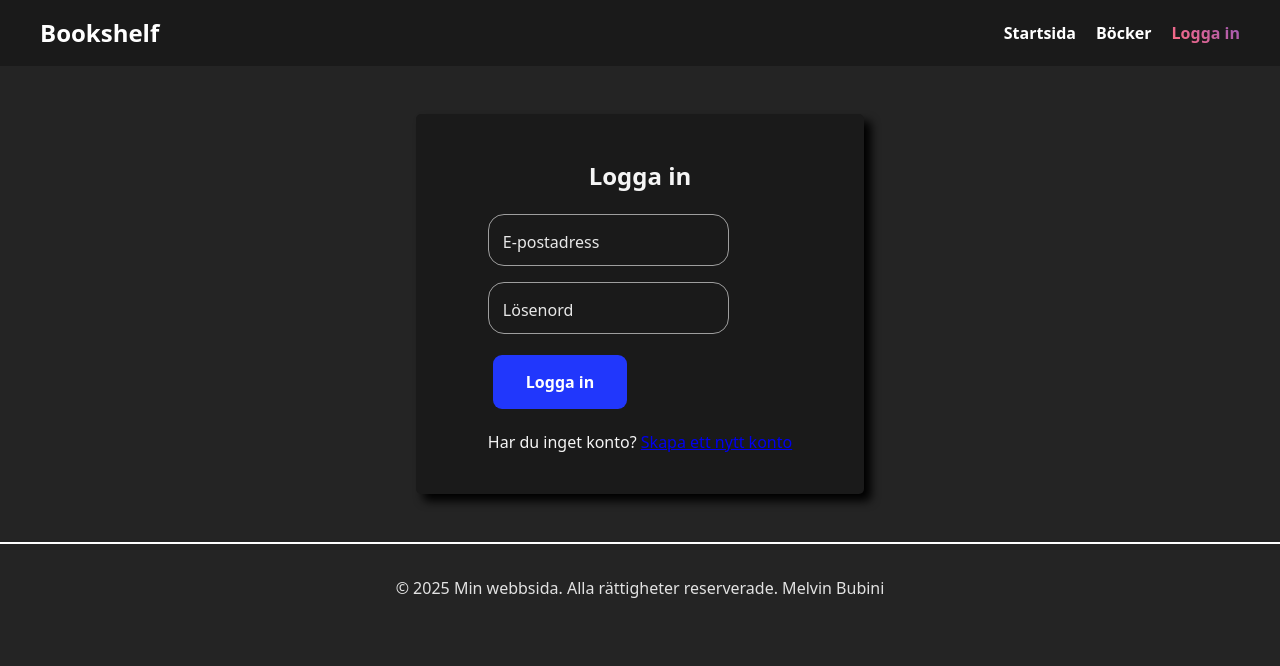
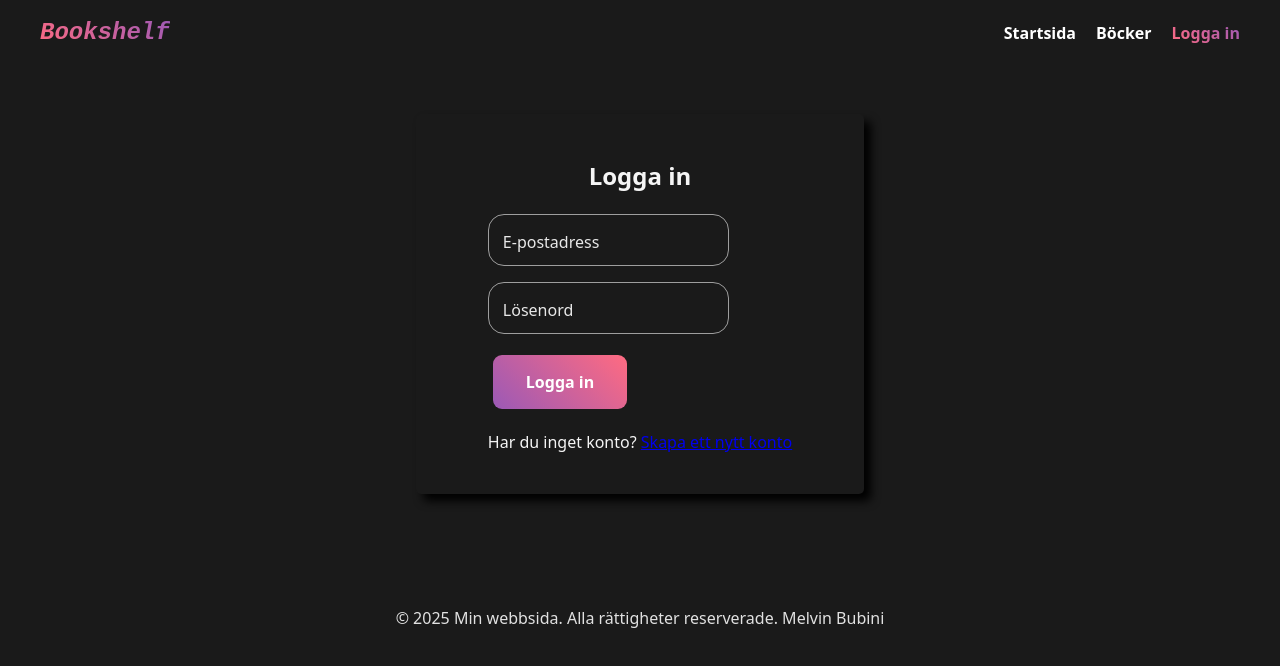
Before and after one commit to Melvin-Bubini/dt210g_projekt_frontend, a React (Vite) app: page /login in a window 1280 px wide. Shown: the top 666 px of the page. Built offline with nearby package versions, Linux system fonts and the light colour scheme.

Commit message:
bättre styling för input fält samt knappar

```diff
--- a/src/css/BookPage.css
+++ b/src/css/BookPage.css
@@ -14,6 +14,8 @@
     margin: 0;
     margin-left: 1em;
     padding: 0;
+    font-size: 20px !important;
+    transition: none !important;
 }
 
 .error-message {
@@ -91,8 +93,6 @@
     align-items: center;
 }
 
-
-
 .search-input {
     width: 300px;
     padding: 10px;
@@ -100,22 +100,24 @@
     font-size: 16px;
     background: #1e1e1e;
     color: #fff;
-
+    outline: none;
+    border: 1.5px solid pink !important;
 }
 
 .search-button {
-    background: #007bff;
+    padding: 1rem 2rem;
+    background: linear-gradient(45deg, #9b59b6, #ff6b81);
     color: white;
-    border: none;
-    padding: 10px 15px;
+    text-decoration: none;
     border-radius: 5px;
-    cursor: pointer;
-    font-size: 16px;
-    transition: background 0.3s ease;
+    transition: background 1s ease;
+    transition: color 0.3s ease;
+    font-weight: bold;
 }
 
 .search-button:hover {
-    background: #0056b3;
+    background: linear-gradient(45deg, #ff6b81, #9b59b6);
+    color: #000000;
 }
 
 /* Tabell-container */
@@ -136,7 +138,7 @@
 
 /* Tabellens header */
 .book-table thead {
-    background: #007bff;
+    background: linear-gradient(45deg, #9b59b6, #ff6b81);
     color: white;
 }
 
--- a/src/css/Footer.css
+++ b/src/css/Footer.css
@@ -1,10 +1,11 @@
 footer {
     margin: 0%;
-    padding: 2em 0;
+    padding: 3em 0;
+    margin-top: 4em;
     text-align: center;
-    border-top: solid 2px white;
     width: 100%;
     bottom: 0;
+    background-color: #1a1a1a;
 }
 footer p {
     margin-bottom: 0%;
--- a/src/css/Header.css
+++ b/src/css/Header.css
@@ -16,7 +16,12 @@
   font-size: 1.5rem;
   font-weight: bold;
   text-decoration: none;
-  color: white;
+  color: transparent;
+  background: linear-gradient(45deg, #ff6b81, #9b59b6);
+  -webkit-background-clip: text;
+  background-clip: text;
+  font-style: oblique ;
+  font-family: monospace !important;
 }
 
 .nav-links {
--- a/src/css/LoginPage.css
+++ b/src/css/LoginPage.css
@@ -20,7 +20,7 @@
 .error-message {
     color: red;
     font-size: 12px;
-    margin-bottom: 2em;
+    margin-bottom: 1em !important;
 }
 
 .form-group {
@@ -50,7 +50,7 @@
 .input:focus,
 input:valid {
     outline: none;
-    border: 1.5px solid #1a73e8;
+    border: 1.5px solid #ff6b81;
 }
 
 .input:focus~label,
@@ -58,7 +58,7 @@ input:valid~label {
     transform: translateY(-50%) scale(0.8);
     background-color: #212121;
     padding: 0 .2em;
-    color: #2196f3;
+    color: #ff6b81 !important;
 }
 
 .submitBtn {
@@ -67,7 +67,7 @@ input:valid~label {
     padding-bottom: 16px;
     padding-top: 16px;
     border-radius: 9px;
-    background: #2137fc;
+    background: linear-gradient(45deg, #9b59b6, #ff6b81) !important;
     border: none;
     font-family: inherit;
     text-align: center;
@@ -76,10 +76,5 @@ input:valid~label {
 }
 
 .submitBtn:hover {
-    box-shadow: 7px 5px 56px -14px #2137fc;
+    box-shadow: 7px 5px 56px -14px #ff6b81;
 }
-
-.submitBtn:active {
-    transform: scale(0.97);
-    box-shadow: 7px 5px 56px -10px #2137fc;
-}
--- a/src/css/ProfilePage.css
+++ b/src/css/ProfilePage.css
@@ -9,7 +9,7 @@
 .card {
     width: 80%;
     height: 500px;
-    background-image: linear-gradient(163deg, #00ff75 0%, #3700ff 100%);
+    background-image: linear-gradient(45deg, #9b59b6, #ff6b81) !important;
     border-radius: 20px;
     transition: all .3s;
 }
@@ -27,14 +27,16 @@
 }
 
 .card2 h1 {
-    font-size: clamp(1.5rem, 5vw, 2.5rem); /* Dynamisk textstorlek */
+    font-size: clamp(1.5rem, 5vw, 2.5rem);
+    /* Dynamisk textstorlek */
     color: white;
     text-align: center;
     margin-bottom: 0.5em;
 }
 
 .card2 p {
-    font-size: clamp(1rem, 3vw, 1.5rem); /* Anpassar sig till skärmstorlek */
+    font-size: clamp(1rem, 3vw, 1.5rem);
+    /* Anpassar sig till skärmstorlek */
     color: #ccc;
     text-align: center;
     margin-bottom: 1em;
@@ -46,14 +48,18 @@
 }
 
 .card:hover {
-    box-shadow: 0px 0px 30px 1px rgba(0, 255, 117, 0.30);
+    box-shadow: 0px 0px 30px 1px rgba(255, 0, 221, 0.3);
 }
 
 
 .logoutBtn {
-    padding: 16px 28px;
+
+    padding-left: 33px;
+    padding-right: 33px;
+    padding-bottom: 16px;
+    padding-top: 16px;
     border-radius: 9px;
-    background: #2137fc;
+    background: linear-gradient(45deg, #9b59b6, #ff6b81) !important;
     border: none;
     font-family: inherit;
     text-align: center;
@@ -62,10 +68,5 @@
 }
 
 .logoutBtn:hover {
-    box-shadow: 7px 5px 56px -14px #2137fc;
+    box-shadow: 7px 5px 56px -14px #ff6b81;
 }
-
-.logoutBtn:active {
-    transform: scale(0.97);
-    box-shadow: 7px 5px 56px -10px #2137fc;
-}
--- a/src/css/RegisterPage.css
+++ b/src/css/RegisterPage.css
@@ -20,7 +20,7 @@
 .error-message {
     color: red;
     font-size: 12px;
-    margin-bottom: 2em;
+    margin-bottom: 1em !important;
 }
 
 .form-group {
@@ -50,7 +50,7 @@
 .input:focus,
 input:valid {
     outline: none;
-    border: 1.5px solid #1a73e8;
+    border: 1.5px solid #ff6b81;
 }
 
 .input:focus~label,
@@ -58,7 +58,7 @@ input:valid~label {
     transform: translateY(-50%) scale(0.8);
     background-color: #212121;
     padding: 0 .2em;
-    color: #2196f3;
+    color: #ff6b81 !important;
 }
 
 .submitBtn {
@@ -67,7 +67,7 @@ input:valid~label {
     padding-bottom: 16px;
     padding-top: 16px;
     border-radius: 9px;
-    background: #2137fc;
+    background: linear-gradient(45deg, #9b59b6, #ff6b81) !important;
     border: none;
     font-family: inherit;
     text-align: center;
@@ -76,10 +76,5 @@ input:valid~label {
 }
 
 .submitBtn:hover {
-    box-shadow: 7px 5px 56px -14px #2137fc;
+    box-shadow: 7px 5px 56px -14px #ff6b81;
 }
-
-.submitBtn:active {
-    transform: scale(0.97);
-    box-shadow: 7px 5px 56px -10px #2137fc;
-}
--- a/src/index.css
+++ b/src/index.css
@@ -7,7 +7,7 @@
 
   color-scheme: light dark;
   color: rgba(255, 255, 255, 0.87);
-  background-color: #242424;
+  background-color: #1a1a1a;
 
   font-synthesis: none;
   text-rendering: optimizeLegibility;
@@ -19,6 +19,10 @@
 body {
   margin: 0;
   padding: 0;
+}
+
+.text-center {
+  text-align: center;
 }
 
 /* Bas-styling för alla knappar */
```
